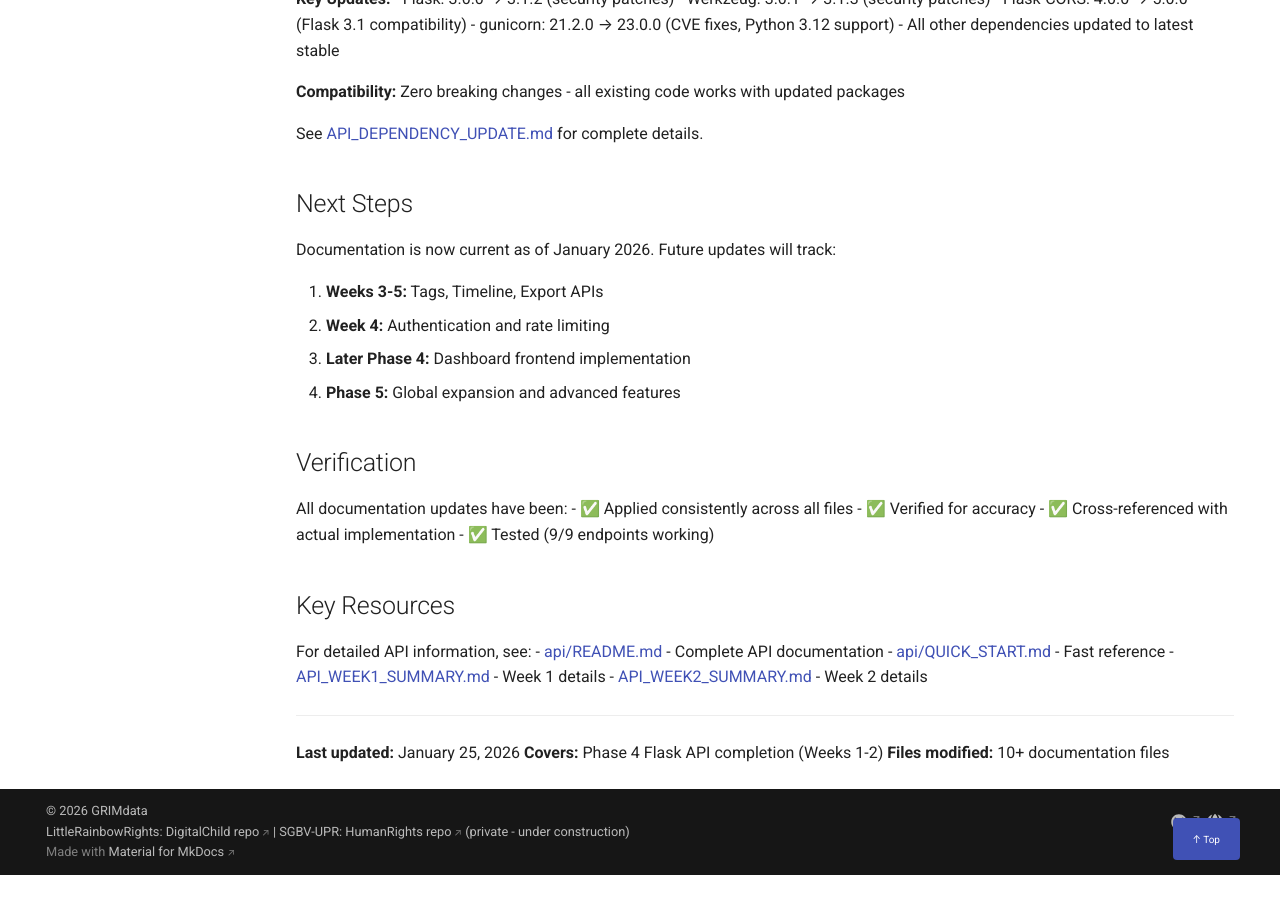
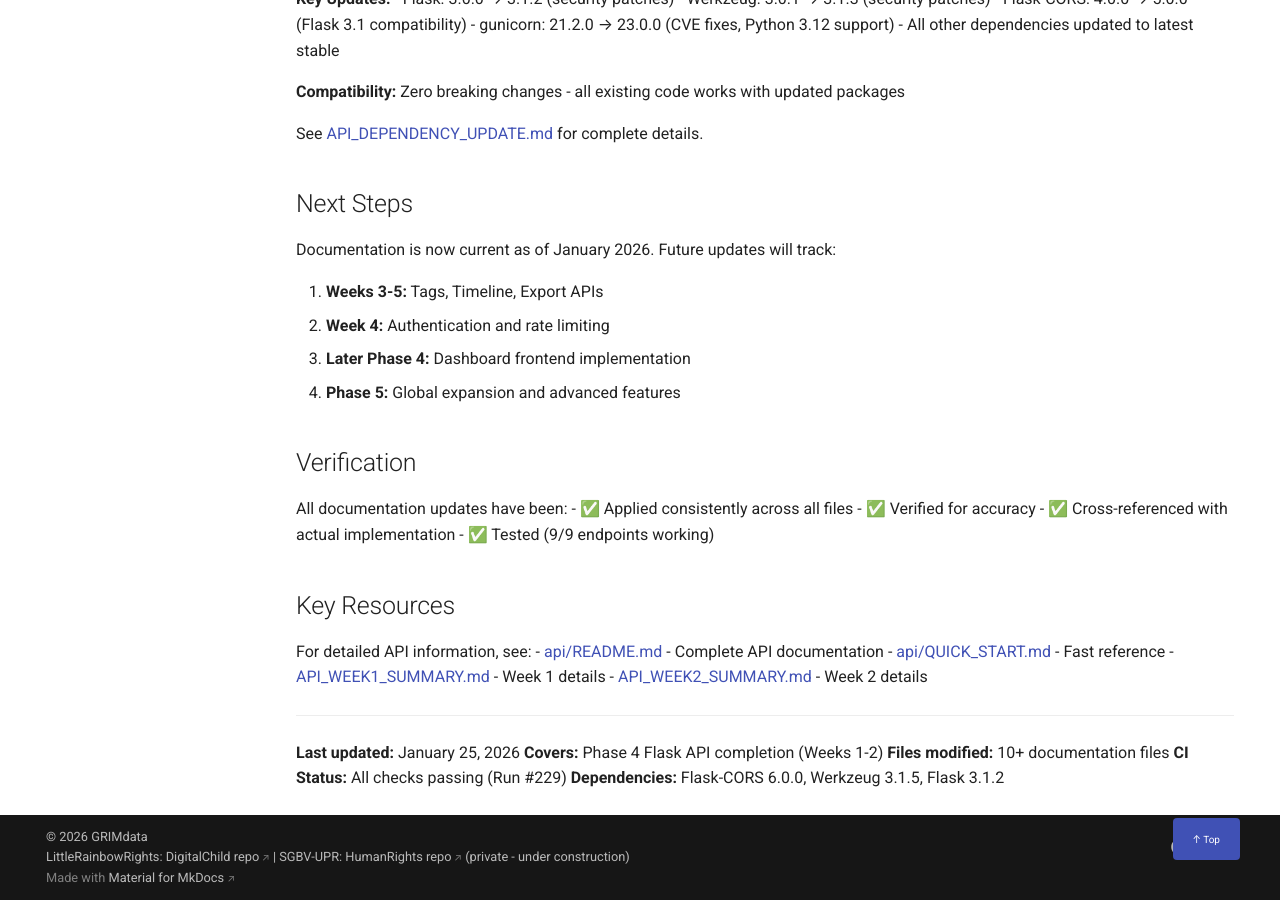
Before and after one commit to MissCrispenCakes/DigitalChild, an MkDocs documentation site: the page built from docs/UPDATE_SUMMARY_JAN2026.md, in a window 1280 px wide and 900 px high, scrolled down 3064 px. Built offline with MkDocs 1.6.1 and Material for MkDocs 9.7.7, drawn with Linux system fonts in a browser that asks for light colours; comment, search, counter and statistics services are not loaded; before the commit the page ends 3939 px from its top, so only the background shows below that.

Commit message:
Update documentation summary with CI status and latest dependencies
- Add CI run number for tracking
- Document latest Dependabot updates (Flask-CORS 6.0.0, Werkzeug 3.1.5)
- Verify Deploy Documentation workflow still triggers correctly

```diff
--- a/docs/UPDATE_SUMMARY_JAN2026.md
+++ b/docs/UPDATE_SUMMARY_JAN2026.md
@@ -174,3 +174,5 @@ For detailed API information, see:
 **Last updated:** January 25, 2026
 **Covers:** Phase 4 Flask API completion (Weeks 1-2)
 **Files modified:** 10+ documentation files
+**CI Status:** All checks passing (Run #229)
+**Dependencies:** Flask-CORS 6.0.0, Werkzeug 3.1.5, Flask 3.1.2
```
